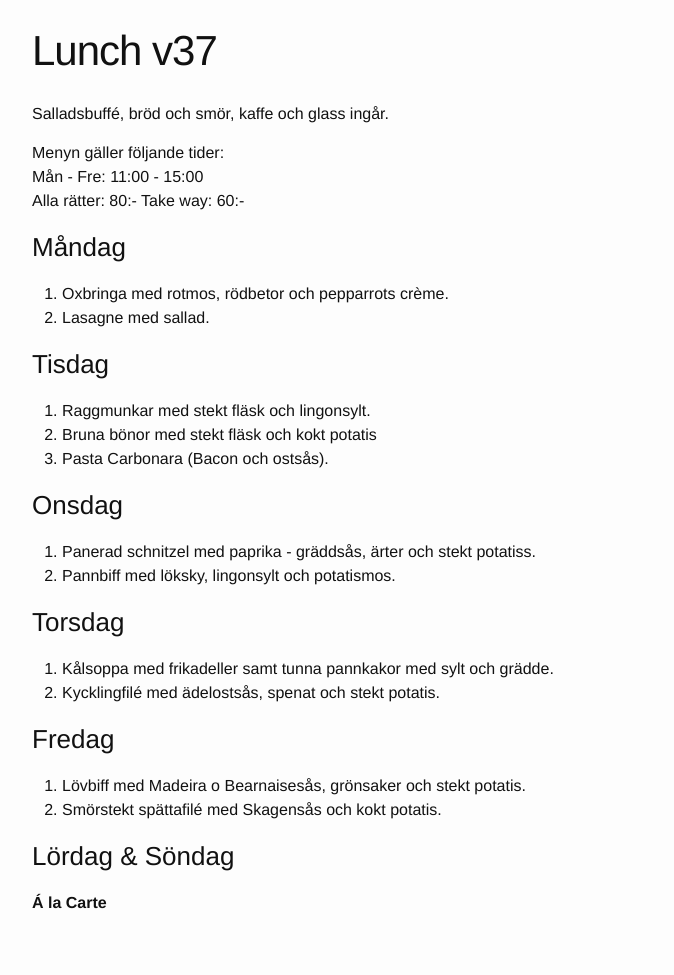
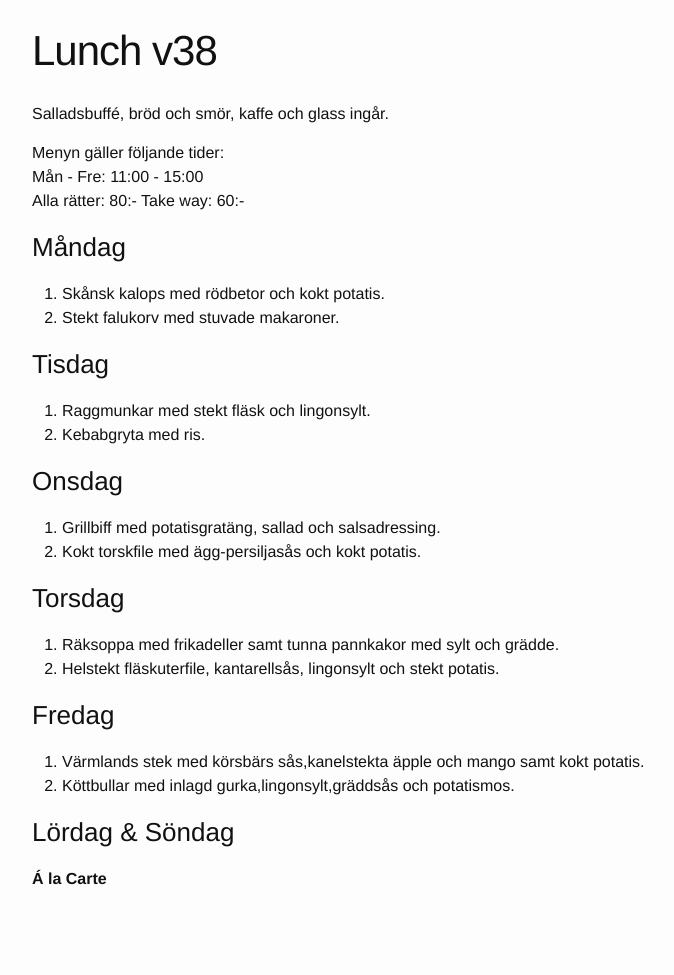
Before and after one commit to FarInn62/farinn62.github.io, a Jekyll site: the page built from lunch.md, in a window 1280 px wide. Shown: the whole page, without its empty margins (238-912 px from the left). Built offline with Jekyll 4.4.1, drawn with Linux system fonts in a browser that asks for light colours; after the commit the page ends 951 px from its top, so only the background shows below that.

Commit message:
Updated lunch.md

```diff
--- a/lunch.md
+++ b/lunch.md
@@ -1,9 +1,10 @@
 ---
 layout: foodmenu
-title: Lunch v37
+title: Lunch v38
 permalink: /lunch/
 published: true
 ---
+
 
 
 
@@ -25,30 +26,29 @@ Alla rätter: 80:- Take way: 60:-
 
 ### Måndag
 
-1. Oxbringa med rotmos, rödbetor och pepparrots crème.
-2. Lasagne med sallad.
+1. Skånsk kalops med rödbetor och kokt potatis.
+2. Stekt falukorv med stuvade makaroner.
 
 ### Tisdag
 
 1. Raggmunkar med stekt fläsk och lingonsylt.
-2. Bruna bönor med stekt fläsk och kokt potatis
-3. Pasta Carbonara (Bacon och ostsås).
+2. Kebabgryta med ris.
 
 ### Onsdag
 
-1. Panerad schnitzel med paprika - gräddsås, ärter och stekt potatiss.
-2. Pannbiff med löksky, lingonsylt och potatismos.
+1. Grillbiff med potatisgratäng, sallad och salsadressing.
+2. Kokt torskfile med ägg-persiljasås och kokt potatis.
 
 ### Torsdag
 
-1. Kålsoppa med frikadeller samt tunna pannkakor med sylt och grädde.
-2. Kycklingfilé med ädelostsås, spenat och stekt potatis.
+1. Räksoppa med frikadeller samt tunna pannkakor med sylt och grädde.
+2. Helstekt fläskuterfile, kantarellsås, lingonsylt och stekt potatis.
 
 
 ### Fredag
 
-1. Lövbiff med Madeira o Bearnaisesås, grönsaker och stekt potatis.
-2. Smörstekt spättafilé med Skagensås och kokt potatis.
+1. Värmlands stek med körsbärs sås,kanelstekta äpple och mango samt kokt potatis.
+2. Köttbullar med inlagd gurka,lingonsylt,gräddsås och potatismos.
 
 ### Lördag & Söndag
 
```
